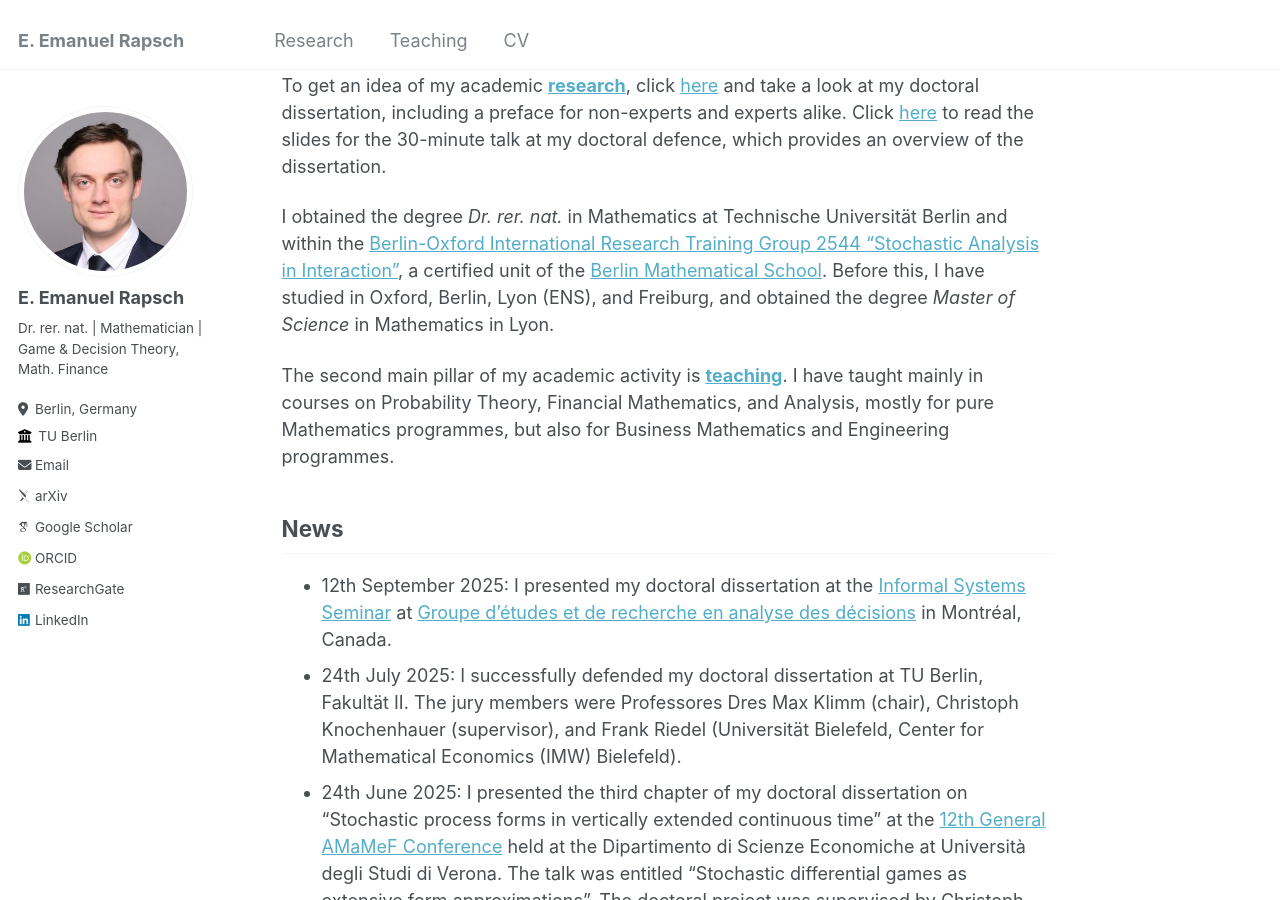
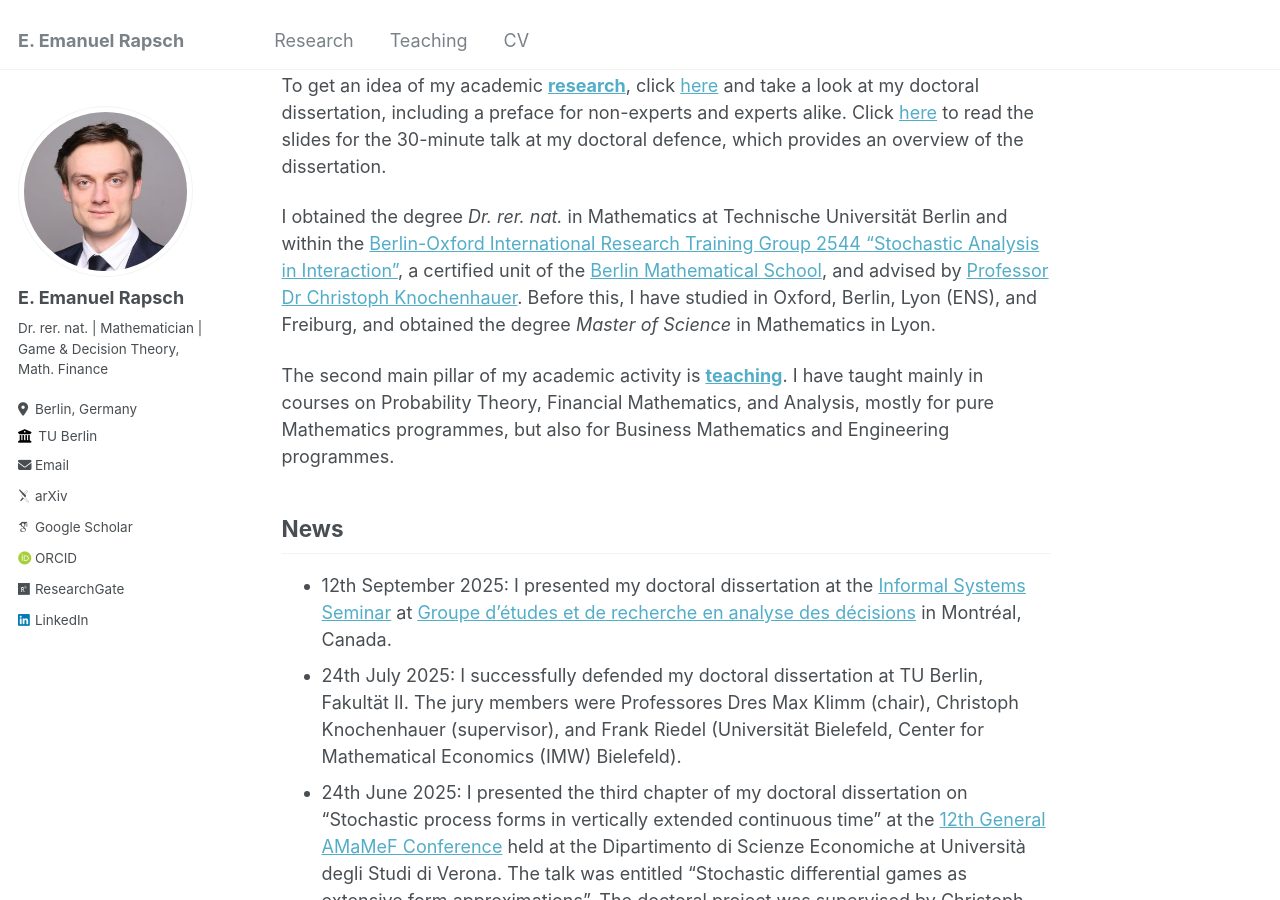
Before and after one commit to erapsch/erapsch.github.io, a Jekyll site: the page built from _pages/about.md, in a window 1280 px wide and 900 px high, scrolled down 438 px. Built offline with Jekyll 4.4.1, drawn with Linux system fonts in a browser that asks for light colours; some web fonts are replaced.

Commit message:
Added advisor

```diff
--- a/_pages/about.md
+++ b/_pages/about.md
@@ -14,7 +14,7 @@ I am a mathematician (PhD) specialising in stochastic analysis and control theor
 To get an idea of my academic <a href="/research">**research**</a>, click <a href="https://arxiv.org/pdf/2508.04752">here</a> and take a look at my doctoral dissertation, including a preface for non-experts and experts alike. Click <a href="{{ site.baseurl }}/files\On_the_Foundations_of_Dynamic_Games_and_Probability__Decision_Making_in_Stochastic_Extensive_Form.pdf">here</a> to read the slides for the 30-minute talk at my doctoral defence, which provides an overview of the dissertation.
 <!--<embed src="{{ site.baseurl }}/files\On_the_Foundations_of_Dynamic_Games_and_Probability__Decision_Making_in_Stochastic_Extensive_Form.pdf" width="600" height="700" type='application/pdf'> -->
 
-I obtained the degree <em>Dr. rer. nat.</em> in Mathematics at Technische Universität Berlin and within the <a href="https://www3.math.tu-berlin.de/stoch/IRTG/">Berlin-Oxford International Research Training Group 2544 "Stochastic Analysis in Interaction"</a>, a certified unit of the <a href="https://www.math-berlin.de/">Berlin Mathematical School</a>. Before this, I have studied in Oxford, Berlin, Lyon (ENS), and Freiburg, and obtained the degree <em>Master of Science</em> in Mathematics in Lyon.
+I obtained the degree <em>Dr. rer. nat.</em> in Mathematics at Technische Universität Berlin and within the <a href="https://www3.math.tu-berlin.de/stoch/IRTG/">Berlin-Oxford International Research Training Group 2544 "Stochastic Analysis in Interaction"</a>, a certified unit of the <a href="https://www.math-berlin.de/">Berlin Mathematical School</a>, and advised by <a href="https://www.stochasticcontrol.org">Professor Dr Christoph Knochenhauer</a>. Before this, I have studied in Oxford, Berlin, Lyon (ENS), and Freiburg, and obtained the degree <em>Master of Science</em> in Mathematics in Lyon.
 
 The second main pillar of my academic activity is <a href="/teaching">**teaching**</a>. I have taught mainly in courses on Probability Theory, Financial Mathematics, and Analysis, mostly for pure Mathematics programmes, but also for Business Mathematics and Engineering programmes.
 
```
